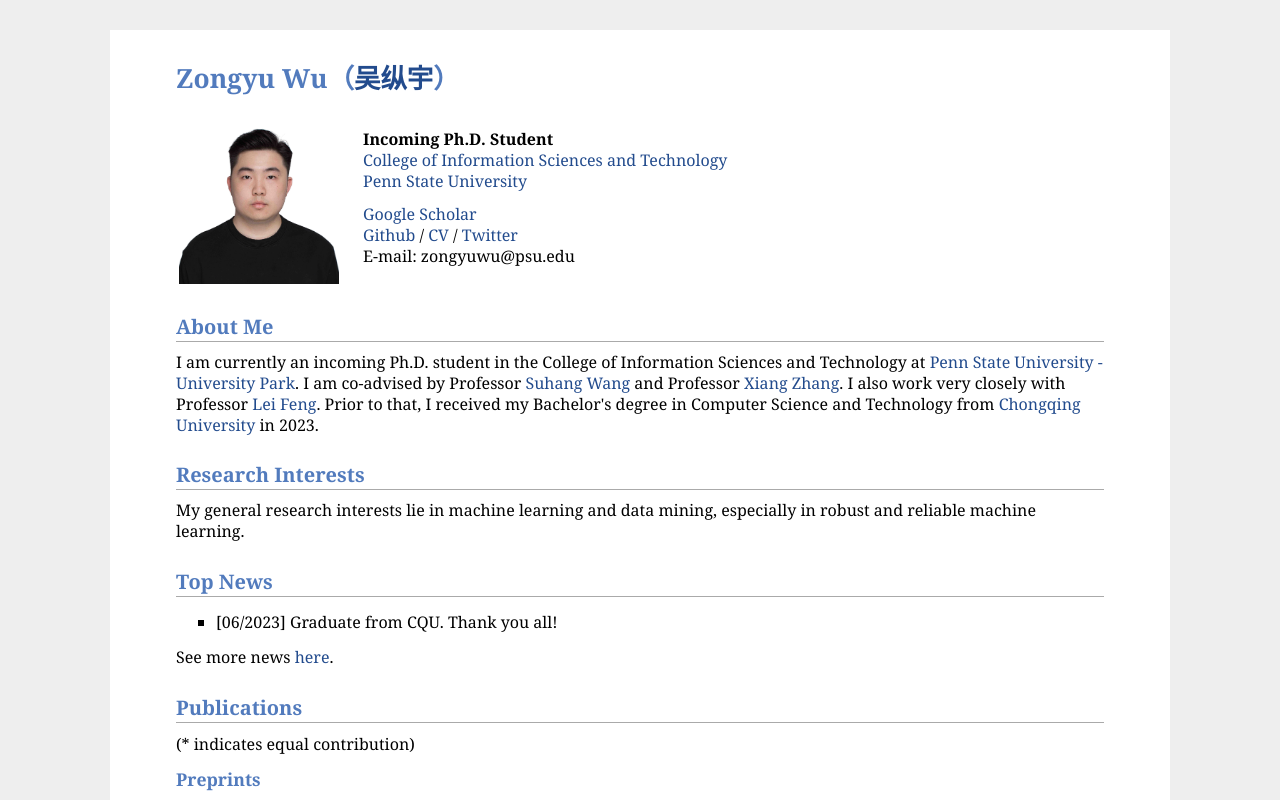
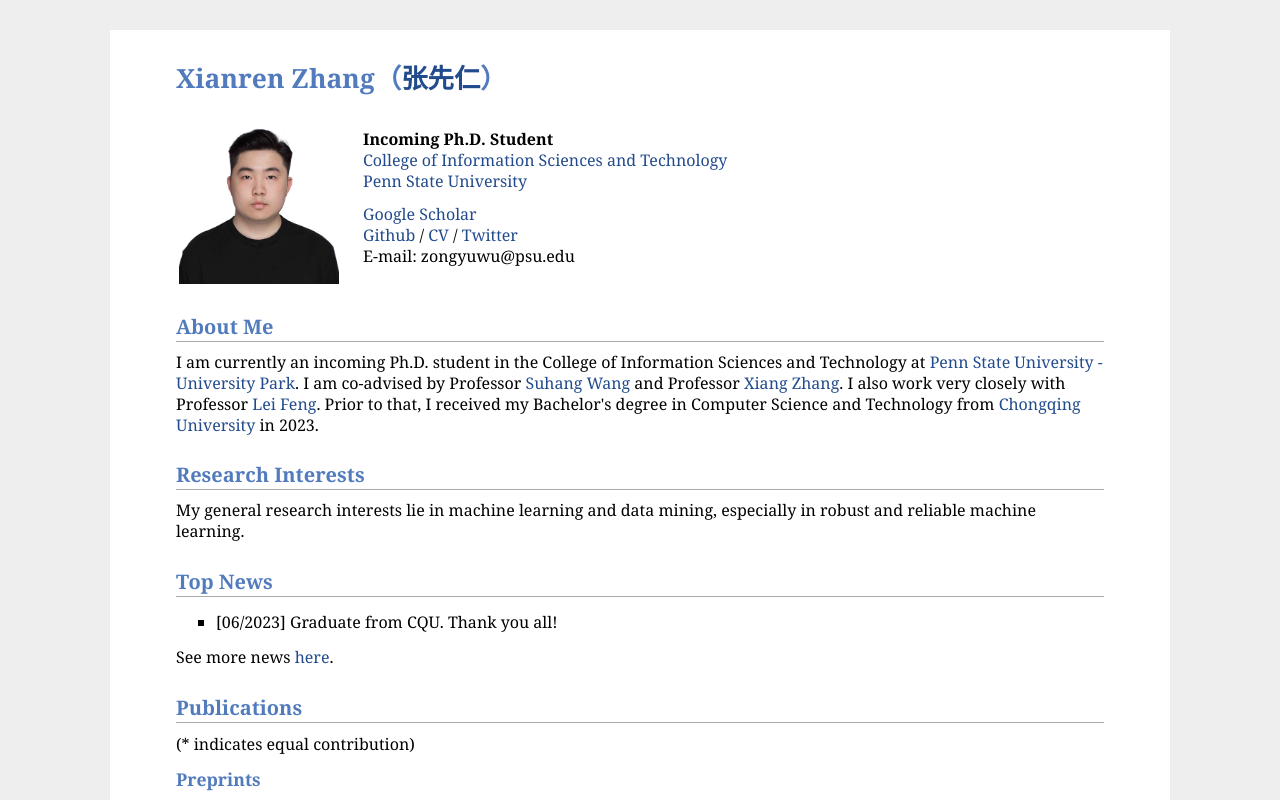
Before and after one commit to Zood123/Zood123.github.io, a plain HTML site: page index.html in a window 1280 px wide. Shown: the top 800 px of the page. Drawn offline with Linux system fonts and the light colour scheme.

Commit message:
Update index.html

```diff
--- a/index.html
+++ b/index.html
@@ -46,7 +46,7 @@
 <div id="layout-content" style="margin-top:25px">
 
 	<div id="toptitle">
-					<h1><b><font>Zongyu Wu</font>（<font color="#224b8d">吴纵宇</font>）</b>&nbsp;
+					<h1><b><font>Xianren Zhang</font>（<font color="#224b8d">张先仁</font>）</b>&nbsp;
                   </div>
 <table>
 	<tbody>
```
